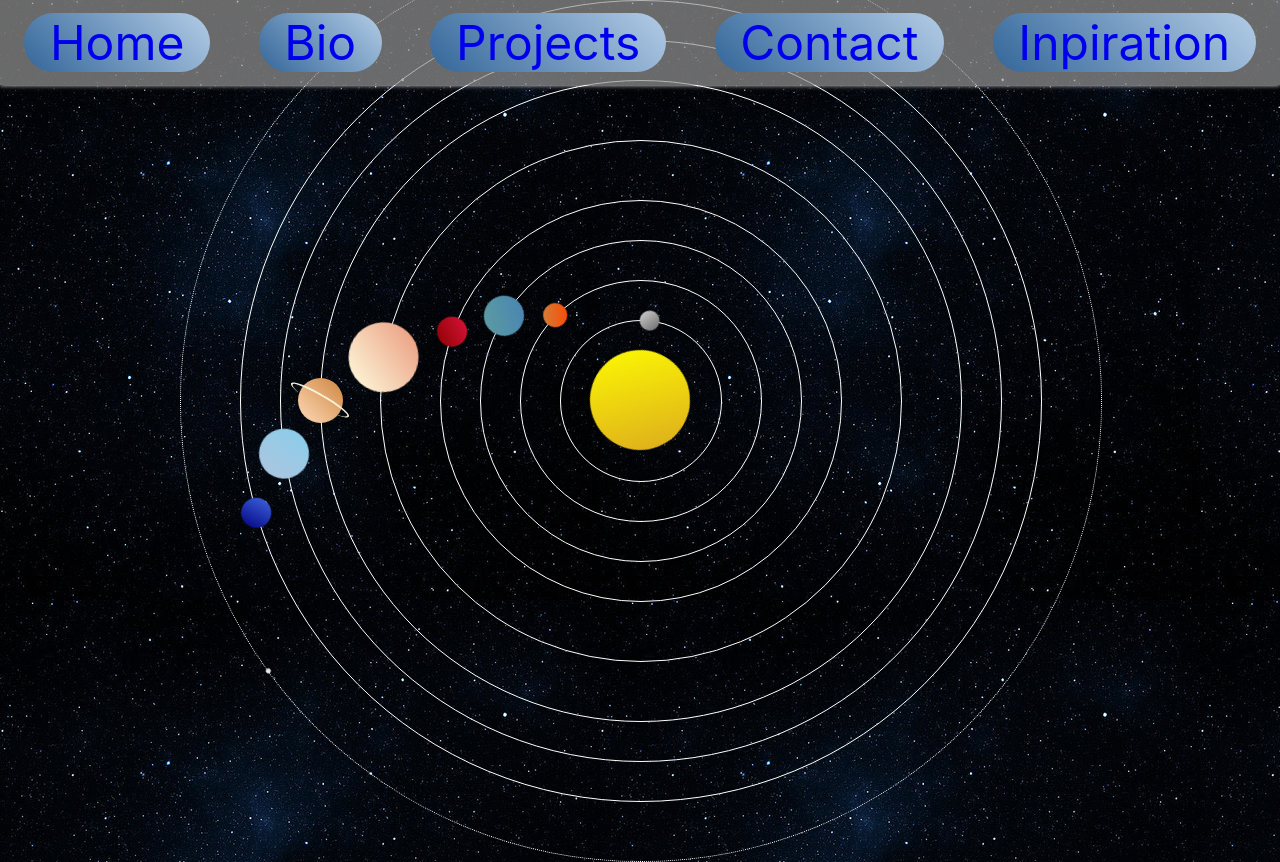
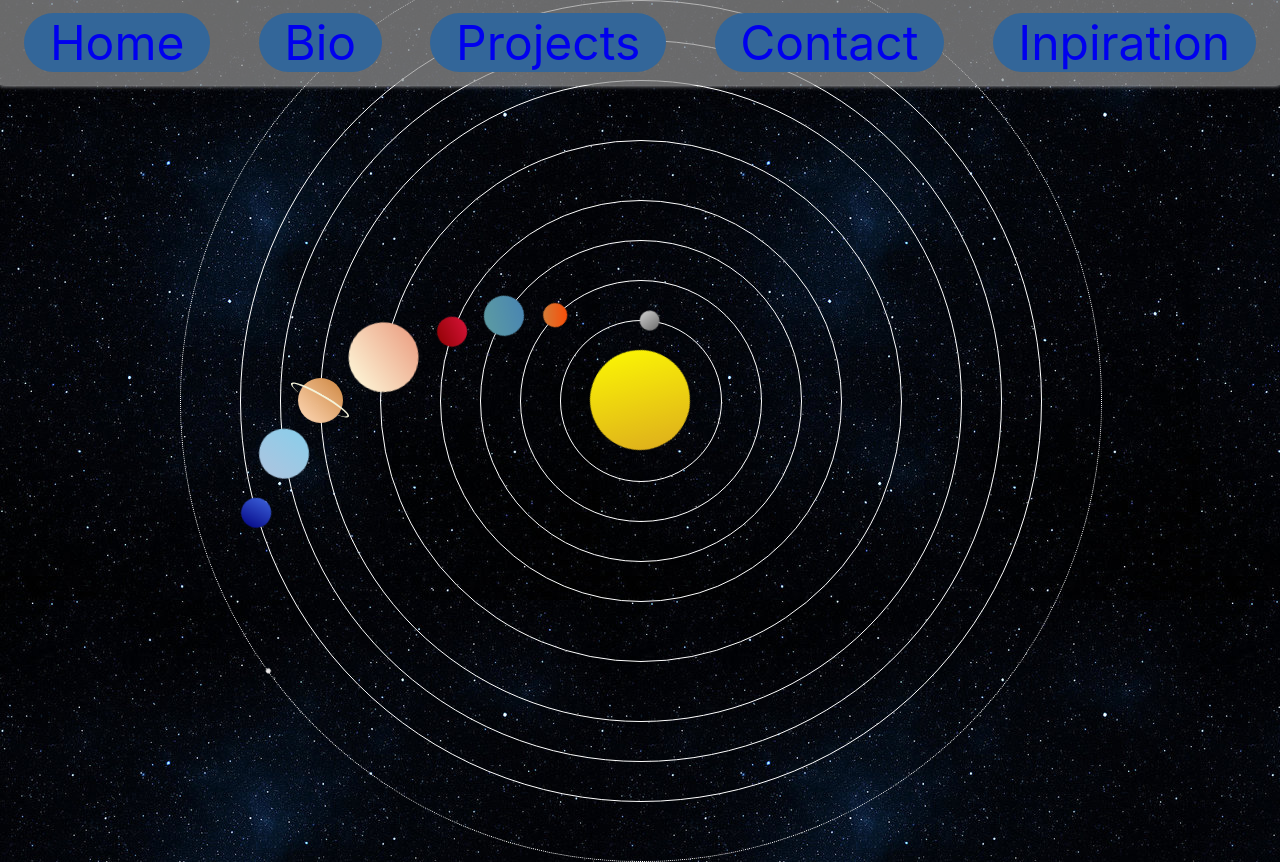
Before and after one commit to JmMcGehee/portfolio, a React (Create React App) app: page / in a window 1280 px wide. Built offline with nearby package versions, Linux system fonts and the light colour scheme.

Commit message:
changed button background color

```diff
--- a/src/App.css
+++ b/src/App.css
@@ -32,7 +32,7 @@ a:hover {
   /* border: 2px solid white; */
   border-radius: 50px;
   margin: 1%;
-  background: linear-gradient(45deg, rgb(51, 102, 153), rgb(179, 204, 230));
+  background-color: rgb(51, 102, 153);
 }
 
 a:visited {
@@ -64,7 +64,7 @@ a:active {
   max-width: 95%;
   text-decoration: none;
   border-radius: 50px;
-  background: linear-gradient(45deg, rgb(51, 102, 153), rgb(179, 204, 230));
+  background-color: rgb(51, 102, 153);
 }
 
 img {
@@ -102,7 +102,7 @@ iframe {
   position: relative;
   text-decoration: none;
   border-radius: 50px;
-  background: linear-gradient(45deg, rgb(51, 102, 153), rgb(179, 204, 230));
+  background-color: rgb(51, 102, 153);
 }
 
 .planet, .star {
```
